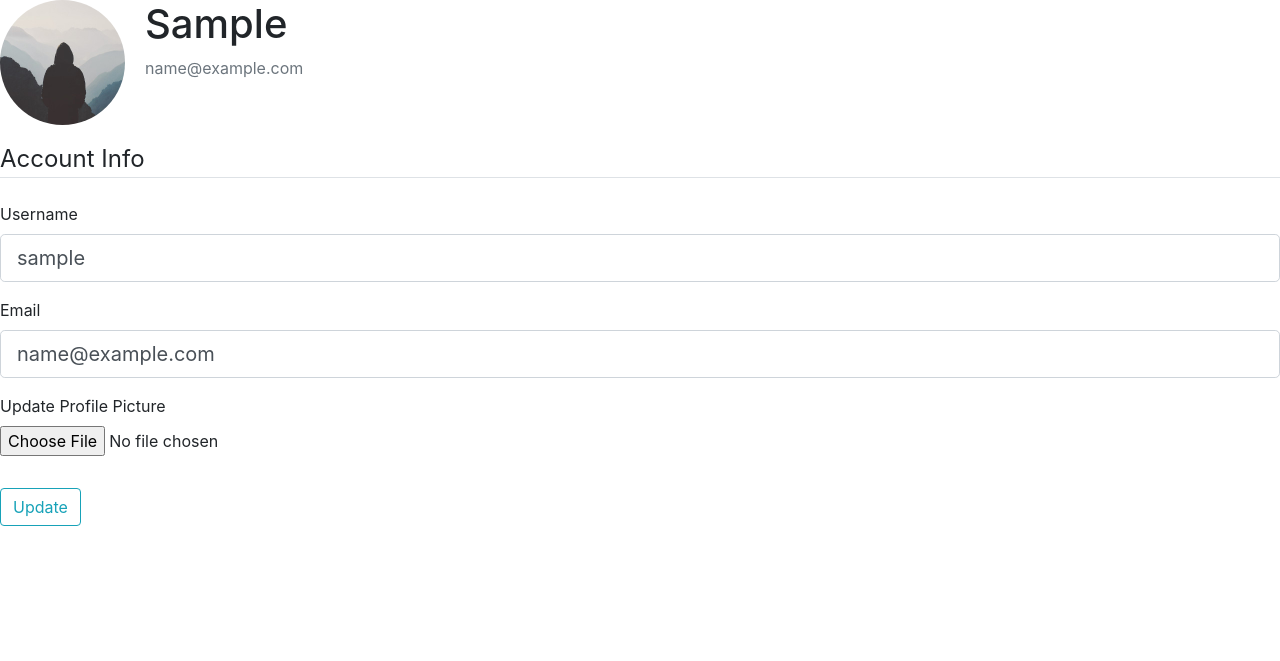
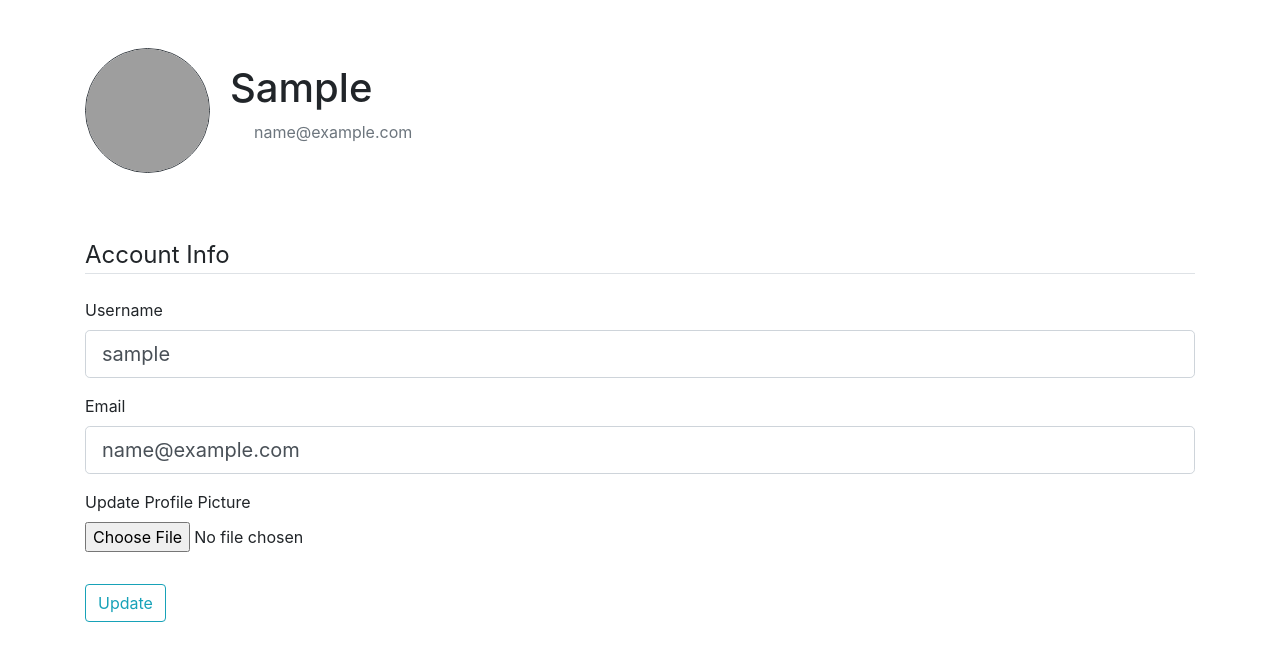
Before and after one commit to mayanksetia13/CalisCount, a Flask app: page /profile in a window 1280 px wide. Shown: the part 67-728 px from the top of the page. Run offline with Flask 2, Linux system fonts and the light colour scheme; the visitor is signed in with stand-in values (Sample User, id 1); data comes from the database, SQL or seed files in the repository; some libraries are stand-ins or nearby versions; grey boxes are pictures that could not be loaded.

Commit message:
Update Refactor and Minor Fixes

```diff
--- a/Calis/calisfit/forms.py
+++ b/Calis/calisfit/forms.py
@@ -52,7 +52,7 @@ class UpdateAccountForm(FlaskForm):
     username = StringField('Username', validators=[
                            InputRequired(), Length(min=2, max=20)])
     email = StringField('Email', validators=[InputRequired(), Email()])
-    picture = FileField('Update Profile Picture', validators=[FileAllowed(['jpg','png'])])
+    picture = FileField('Update Profile Picture', validators=[FileAllowed(['jpeg', 'jpg','png'])])
     submit = SubmitField('Update')
 
 
--- a/Calis/calisfit/models.py
+++ b/Calis/calisfit/models.py
@@ -1,6 +1,9 @@
+import secrets
+import os
+from PIL import Image
 from calisfit import db, login_manager
 from flask_login import UserMixin
-
+from matplotlib import pyplot as plt
 
 @login_manager.user_loader
 def load_user(user_id):
@@ -30,6 +33,21 @@ class User(db.Model, UserMixin):
         except:
             db.create_all()
             return False
+
+    @staticmethod
+    def save_picture(app, form_picture):
+        random_hex = secrets.token_hex(8)
+        _,f_ext = os.path.splitext(form_picture.filename)
+        picture_fn = random_hex + f_ext
+        picture_path = os.path.join(app.root_path, 'static/profile_pics', picture_fn)
+
+        output_size = (125,125)
+        i= Image.open(form_picture)
+        i.thumbnail(output_size)
+
+        i.save(picture_path)
+
+        return picture_fn
 
 
 class Cred(db.Model):
@@ -72,5 +90,8 @@ class Cred(db.Model):
             (6.25 * self.height) - (5 * self.age) - 161
         self.bmr = round(self.bmr, 2)
 
+    def display_histogram(self):
+        pass
+
     def __repr__(self):
         return f"{self.cred_id}, {self.user_id}, {self.height}, {self.weight}, {self.age}, {self.time}, {self.bmr}, {self.calories}"
--- a/Calis/calisfit/routes.py
+++ b/Calis/calisfit/routes.py
@@ -1,6 +1,3 @@
-import secrets
-import os
-from PIL import Image
 from flask import (render_template, url_for, flash,
                    redirect, request)
 from calisfit import app, db, bcrypt
@@ -89,28 +86,13 @@ def logout():
     flash('You have been logged out!', 'info')
     return redirect('/')
 
-
-def save_picture(form_picture):
-	random_hex = secrets.token_hex(8)
-	_,f_ext = os.path.splitext(form_picture.filename)
-	picture_fn = random_hex + f_ext
-	picture_path = os.path.join(app.root_path, 'static/profile_pics', picture_fn)
-
-	output_size = (125,125)
-	i= Image.open(form_picture)
-	i.thumbnail(output_size)
-
-	i.save(picture_path)
-
-	return picture_fn
-
 @app.route('/profile', methods=['GET', 'POST'])
 @login_required
 def profile():
 	form = UpdateAccountForm()
 	if form.validate_on_submit():
 		if form.picture.data:
-			picture_file = save_picture(form.picture.data)
+			picture_file = User.save_picture(app, form.picture.data)
 			current_user.image_file = picture_file
 		current_user.username = form.username.data
 		current_user.email = form.email.data
--- a/Calis/calisfit/templates/profile.html
+++ b/Calis/calisfit/templates/profile.html
@@ -1,14 +1,14 @@
 {% extends "common.html" %}
 {% block content %}
 	<div class="content-section">
-		<div class="media">
-			<img class="rounded-circle account-img" src="{{ image_file }}">
-			<div class="media-body">
+		<div class="media container py-5">
+			<img class="rounded-circle account-img border border-dark" src="{{ image_file }}">
+			<div class="media-body mt-3">
 				<h2 class="account-heading">{{ current_user.username | title }}</h2>
-				<p class="text-secondary">{{ current_user.email }}</p>
+				<p class="text-secondary ml-4">{{ current_user.email }}</p>
 			</div>
 		</div>
-		<form method="POST" action="" enctype="multipart/form-data">
+		<form class="container" method="POST" action="" enctype="multipart/form-data">
             {{ form.hidden_tag() }}
             <fieldset class="form-group">
                 <legend class="border-bottom mb-4">Account Info</legend>
```
Also changed, not shown: Calis/calisfit/static/profile_pics/22708446b4d17608.jpg (deleted), Calis/calisfit/static/profile_pics/b053e47f2a530478.jpg (deleted), Calis/calisfit/static/profile_pics/default.jpg (deleted).
